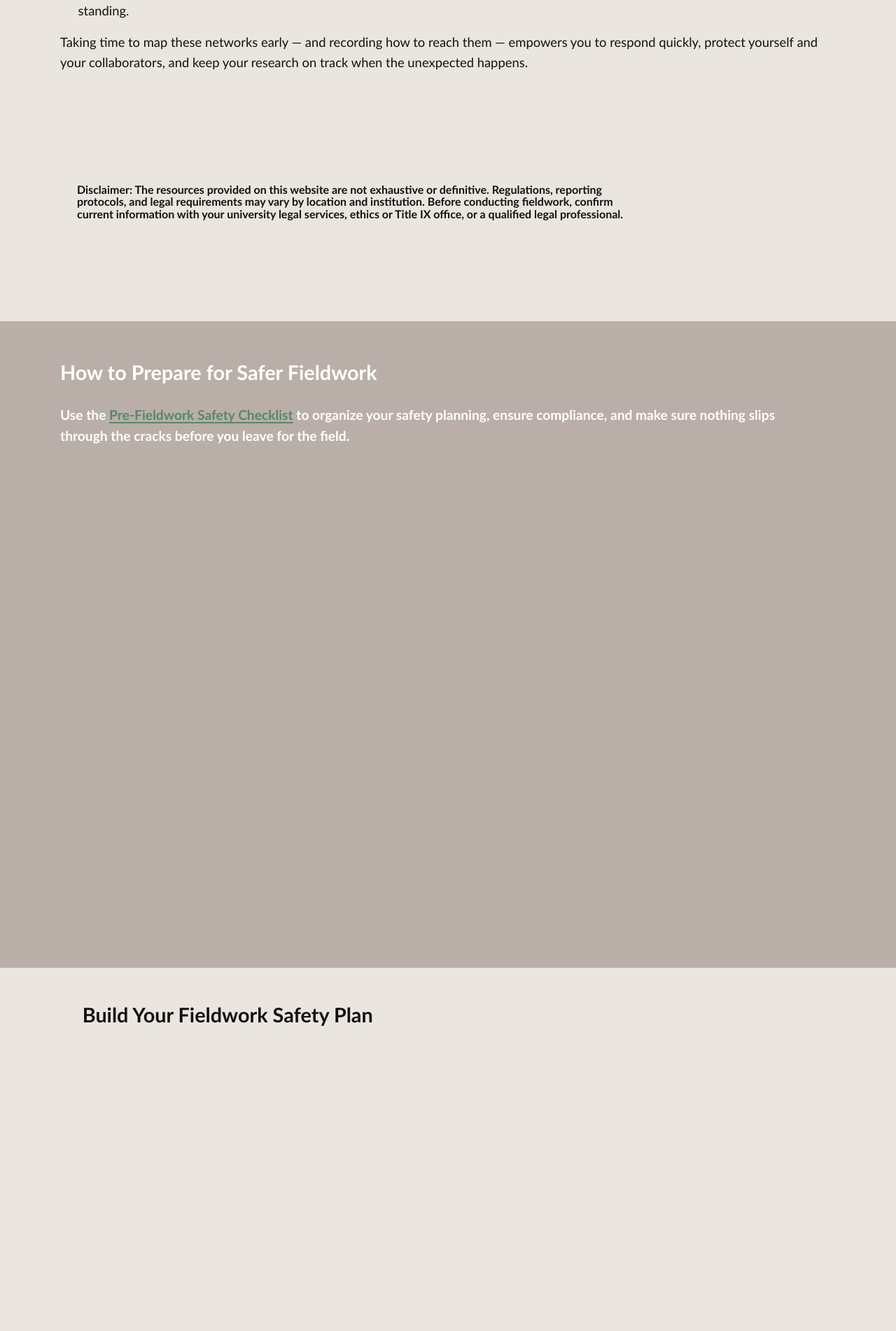
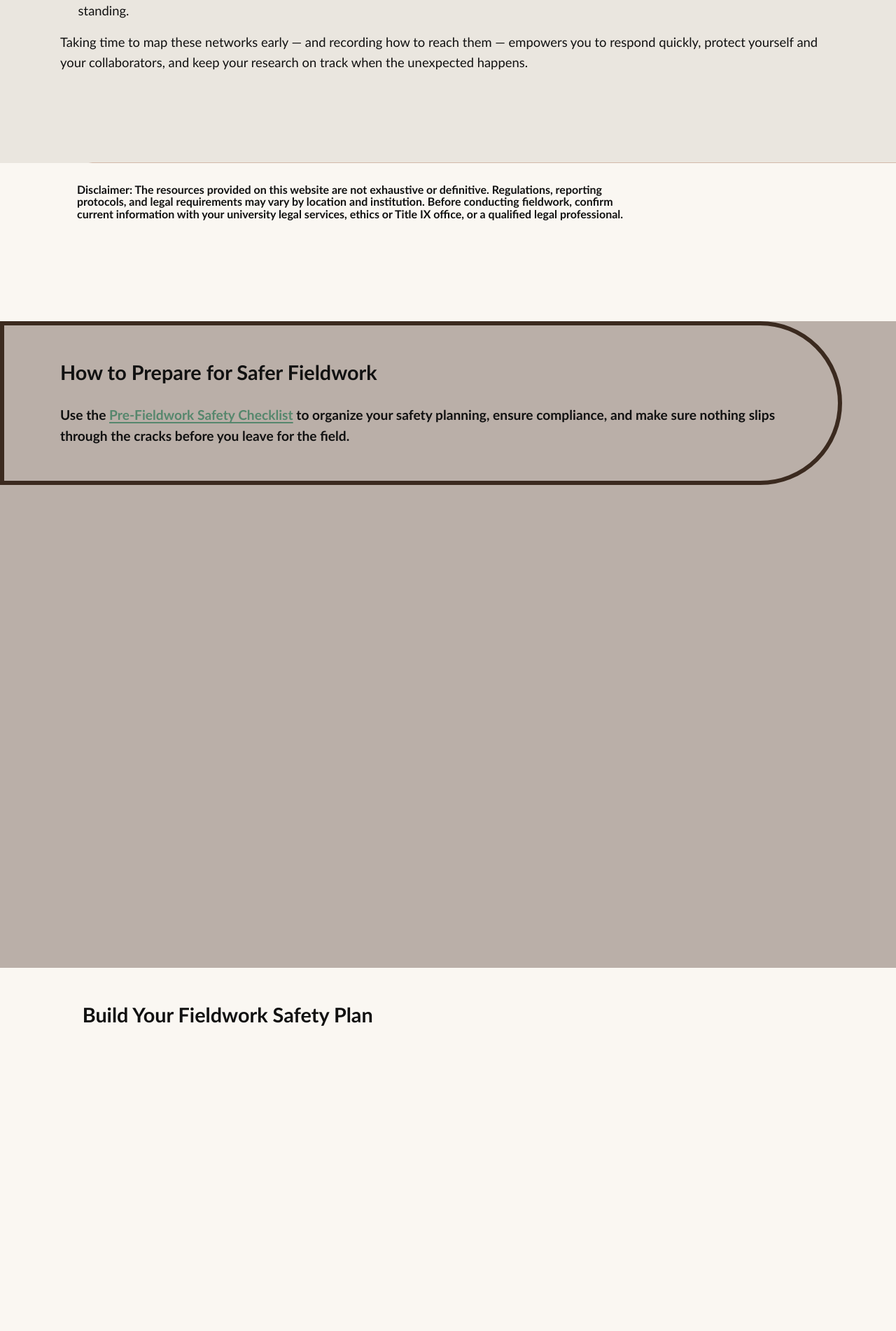
Before and after one commit to AnthroSafetyWarrior/GoldenTrowelProject, a Jekyll site: the page built from _pages/preparing.html, in a window 1280 px wide. Shown: the part 1138-3040 px from the top of the page at 70% size. Built offline with Jekyll 4.4.1, drawn with Linux system fonts in a browser that asks for light colours.

Commit message:
updating name

```diff
--- a/_layouts/default.html
+++ b/_layouts/default.html
@@ -889,99 +889,160 @@
   opacity:.9;
 }
 
-/* ===== Per-pill stripes (no outline mode, pills stay filled) ========== */
-/* 1) Set the true page background once */
-:root { --page-bg: #eae6df; }   /* original page color */
-body  { background: var(--page-bg); }
+/* ===== OUTLINE + PER-PILL STRIPES — scoped to page content ============ */
+/* Only target page pills/bands in <main>, never the nav flyout pills */
+:root{
+  --page-bg: #eae6df;  /* this was your original page background */
+  /* keep the rest… */
+}
+body{ background: var(--page-bg); }
 
-/* 2) Only affect page content (never the nav flyout pills) */
-main :is(.pill, .pillband, .pillhead):not(.pill--nav){
-  position: relative;
-  isolation: isolate;   /* creates a safe stacking context */
+:root { --pill-border: 6px; }
+
+main :is(.pillband, .pillhead, .pill):not(.pill--nav){
+  color: var(--ink) !important;
+  background: transparent !important;
 }
 
-/* 3) Stripe layer that extends from this block down to the next block
-      (height is set by your sizeBands() JS via --band-h) */
-main :is(.pill, .pillband, .pillhead):not(.pill--nav)::after{
+/* Convert their full-bleed ribbons to outlines */
+main :is(.pillband, .pillhead, .pill):not(.pill--nav)::before{
+  background: transparent !important;
+  border: var(--pill-border) solid var(--pill-color, var(--soil)) !important;
+  box-shadow: none !important;
+  box-sizing: border-box;
+}
+
+/* Beat color variants that force white text (only for bands/heads in main) */
+main .pillband:is(.pill--orange, .pill--soil, .pill--slate, .pill--sage),
+main .pillhead:is(.pill--orange, .pill--soil, .pill--slate, .pill--sage){
+  color: var(--ink) !important;
+}
+
+/* Comfortable spacing in outline mode (page pills only) */
+main .pill:not(.pill--nav){
+  margin-block: clamp(16px, 3vw, 28px);
+  --curve-inset: clamp(36px, 8vw, 240px);
+}
+/* Alternating stripes when no side/theme class is present */
+main .pill:not(.pill--nav):not(.pill--clip-left):not(.pill--clip-right){
+  --stripe: var(--offwhite);
+}
+main .pill:nth-of-type(even):not(.pill--nav):not(.pill--clip-left):not(.pill--clip-right){
+  --stripe: var(--wave-dark);
+}
+
+
+/* ===== Per-pill background stripe (extends to next pill) ============== */
+main .pill:not(.pill--nav){
+  position: relative;
+  isolation: isolate;
+  border: var(--pill-border) solid var(--pill-color, var(--soil)) !important;
+  box-shadow: none !important;
+}
+
+/* kill legacy fill so we’re outline + stripe only */
+main .pill:not(.pill--nav)::before{ content: none !important; }
+
+/* Stripe uses --band-h set by your sizeBands() JS */
+main .pill:not(.pill--nav)::after{
   content: "";
   position: absolute;
   top: 0;
-  left: calc(50% - 50vw);      /* anchor to full viewport width */
+  left: calc(50% - 50vw);
   width: 100vw;
-  height: var(--band-h, 0px);  /* computed by JS */
-  z-index: -999;               /* sit far behind all content */
+  height: var(--band-h, 0px);
+  z-index: -1;
   pointer-events: none;
-  background: transparent;     /* color set below */
+  background: var(--stripe, transparent);
+}
+/* If pill is clipped right, hug the right side */
+main .pill.pill--clip-right:not(.pill--nav)::after{
+  left: auto; right: calc(50% - 50vw);
 }
 
-/* 4) If the block is clipped RIGHT, hug the right edge instead */
-main :is(.pill, .pillband, .pillhead).pill--clip-right:not(.pill--nav)::after{
-  left: auto;
-  right: calc(50% - 50vw);
+/* Defaults for stripe colors (override per pill with --stripe if you like) */
+main .pill.pill--clip-left:not(.pill--nav)  { --stripe: var(--wave-dark); }
+main .pill.pill--clip-right:not(.pill--nav) { --stripe: var(--offwhite); }
+
+/* Optional themed stripes */
+main .pill.pill--orange:not(.pill--nav){ --stripe: color-mix(in srgb, var(--logo-orange) 10%, transparent); }
+main .pill.pill--soil:not(.pill--nav)  { --stripe: color-mix(in srgb, var(--soil) 10%, transparent); }
+main .pill.pill--slate:not(.pill--nav) { --stripe: color-mix(in srgb, var(--slate) 10%, transparent); }
+main .pill.pill--sage:not(.pill--nav)  { --stripe: color-mix(in srgb, var(--sage) 10%, transparent); }
+
+/* Safety: never touch flyout pills */
+.pill--nav::before, .pill--nav::after { content: none !important; }
+
+/* Stripe painter for bands + heads too */
+main :is(.pillband, .pillhead):not(.pill--nav){
+  position: relative;
+  isolation: isolate;
 }
 
-/* 5) Stripe colors by side:
-      - RIGHT-clipped sections blend into the page background
-      - LEFT-clipped sections use the dark wave color */
-main :is(.pill, .pillband, .pillhead).pill--clip-right:not(.pill--nav)::after{
-  background: var(--page-bg);
-}
-main :is(.pill, .pillband, .pillhead).pill--clip-left:not(.pill--nav)::after{
-  background: var(--wave-dark);
+/* kill their legacy fills so we’re outline + stripe only (you already outline via ::before) */
+main :is(.pillband, .pillhead):not(.pill--nav)::before{
+  /* you already set border via ::before above; nothing else to do here */
 }
 
-/* Optional: allow per-block overrides via a CSS variable if needed
-   (e.g., .pill{ --stripe: pink; }) */
-main :is(.pill, .pillband, .pillhead):not(.pill--nav){ --stripe: initial; }
-main :is(.pill, .pillband, .pillhead):not(.pill--nav)::after{
-  background: var(--stripe, inherit);
-}
-
-/* === FIX: transparent pills + safe stripes only inside <main> ========= */
-
-/* 0) Make sure the page bg is the color you want */
-:root { --page-bg: #eae6df; }
-body  { background: var(--page-bg); }
-
-/* 1) Neutralize pill/band/heading fills in page content */
-main :is(.pill, .pillband, .pillhead){
-  background: transparent !important;
-  color: var(--ink);
-  position: relative;
-  z-index: 0;            /* establish a stacking context */
-  isolation: isolate;    /* keep the stripe below local content */
-}
-
-/* 2) Kill the full-bleed “before” ribbons just in <main> */
-main :is(.pill, .pillband, .pillhead)::before{
-  content: none !important;
-}
-
-/* 3) Stripe painter: extends from this block down to the next */
-main :is(.pill, .pillband, .pillhead)::after{
+/* Shared stripe layer */
+main :is(.pillband, .pillhead, .pill):not(.pill--nav)::after{
   content: "";
   position: absolute;
   top: 0;
-  left: calc(50% - 50vw);          /* full-viewport width */
+  left: calc(50% - 50vw);
   width: 100vw;
-  height: var(--band-h, 0px);      /* set by sizeBands() */
+  height: var(--band-h, 0px);   /* set by JS */
+  z-index: -1;
+  pointer-events: none;
   background: var(--stripe, transparent);
-  pointer-events: none;
-  z-index: -1;                     /* behind this block & following content */
-}
-/* If clipped RIGHT, anchor to the right edge */
-main :is(.pill, .pillband, .pillhead).pill--clip-right::after{
-  left: auto;
-  right: calc(50% - 50vw);
 }
 
-/* 4) Default stripe colors by side (override per block with --stripe if needed) */
-main :is(.pill, .pillband, .pillhead).pill--clip-left  { --stripe: var(--wave-dark); }
-main :is(.pill, .pillband, .pillhead).pill--clip-right { --stripe: var(--page-bg); }
+/* Clip-side alignment like pills */
+main :is(.pillband, .pillhead).pill--clip-right:not(.pill--nav)::after{
+  left: auto; right: calc(50% - 50vw);
+}
 
-/* Optional: no side class? fall back to page bg */
-main :is(.pill, .pillband, .pillhead):not(.pill--clip-left):not(.pill--clip-right){
-  --stripe: var(--page-bg);
+/* Defaults per side (override-able with theme classes) */
+main :is(.pillband, .pillhead).pill--clip-left:not(.pill--nav)  { --stripe: var(--wave-dark); }
+main :is(.pillband, .pillhead).pill--clip-right:not(.pill--nav) { --stripe: var(--offwhite); }
+
+/* Optional: themed stripes still win */
+main :is(.pillband, .pillhead).pill--orange:not(.pill--nav){ --stripe: color-mix(in srgb, var(--logo-orange) 10%, transparent); }
+main :is(.pillband, .pillhead).pill--soil:not(.pill--nav)  { --stripe: color-mix(in srgb, var(--soil) 10%, transparent); }
+main :is(.pillband, .pillhead).pill--slate:not(.pill--nav) { --stripe: color-mix(in srgb, var(--slate) 10%, transparent); }
+main :is(.pillband, .pillhead).pill--sage:not(.pill--nav)  { --stripe: color-mix(in srgb, var(--sage) 10%, transparent); }
+
+/* === FORCE STRIPES BY CLIP SIDE ONLY =============================== */
+/* Remove any previous alternation/theme overrides */
+main :is(.pill, .pillband, .pillhead):not(.pill--nav){
+  --stripe: unset !important;
+}
+
+/* Strict side mapping */
+main :is(.pill, .pillband, .pillhead).pill--clip-right:not(.pill--nav){
+  --stripe: var(--offwhite) !important;
+}
+main :is(.pill, .pillband, .pillhead).pill--clip-left:not(.pill--nav){
+  --stripe: var(--wave-dark) !important;
+}
+
+/* Kill the old alternation rules */
+main .pill:not(.pill--nav):not(.pill--clip-left):not(.pill--clip-right){
+  --stripe: unset !important;
+}
+main .pill:nth-of-type(even):not(.pill--nav):not(.pill--clip-left):not(.pill--clip-right){
+  --stripe: unset !important;
+}
+
+/* Kill theme-based stripe overrides */
+main :is(.pill, .pillband, .pillhead)
+     :is(.pill--orange, .pill--soil, .pill--slate, .pill--sage){
+  --stripe: unset !important;
+}
+
+/* Ensure stripe layer isn't translucent */
+main :is(.pill, .pillband, .pillhead):not(.pill--nav)::after{
+  opacity: 1 !important;
 }
 
 </style>
```
